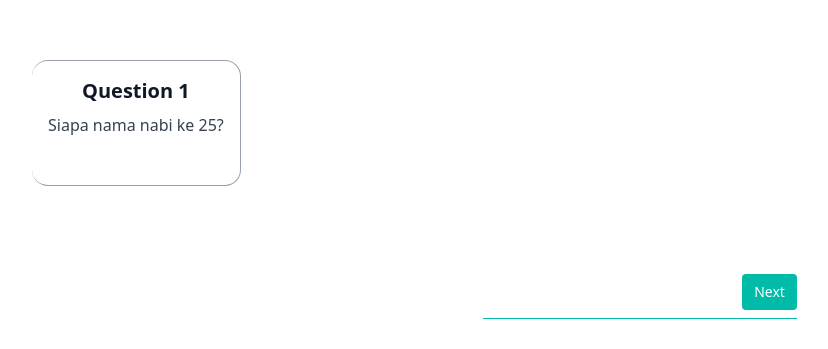
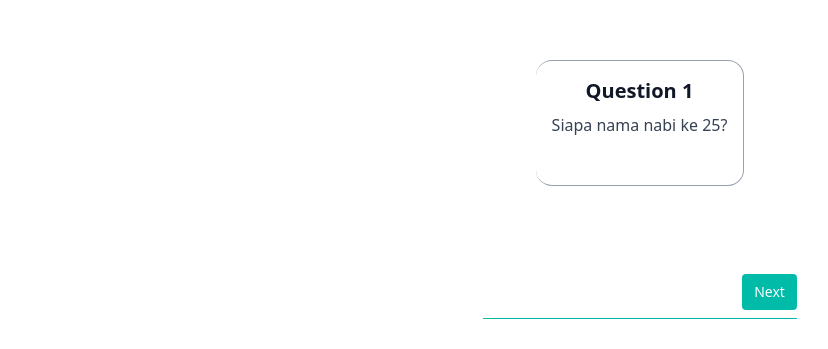
Before and after one commit to bsnh25/trivia-web, a React (Vite) app: page / in a window 1280 px wide. Shown: the part 243-592 px from the top of the page, without its empty margins (0-828 px from the left). Built offline with nearby package versions, Linux system fonts and the light colour scheme.

Commit message:
view oke 2

```diff
--- a/src/TriviaApp.jsx
+++ b/src/TriviaApp.jsx
@@ -46,6 +46,7 @@ const TriviaApp = () => {
     }
     setNumber(number + 1);
     setQuestion(quiz[number - 1]);
+    setAnswer("");
     console.log(question);
   }
 
--- a/src/components/FormQuestion.jsx
+++ b/src/components/FormQuestion.jsx
@@ -5,7 +5,7 @@ const FormQuestion = ({ question, number }) => {
   console.log("ini adalah number", number);
 
   return (
-    <div className="max-w-sm w-full lg:max-w-full lg:flex pb-20">
+    <div className="max-w-sm w-full lg:max-w-full lg:flex pb-20 justify-center">
       <div className="border border-gray-400 lg:border-l-0 lg:border-t lg:border-gray-400 bg-white rounded-2xl p-4 flex flex-col leading-normal">
         <div className="mb-8">
           <div className="text-gray-900 font-bold text-xl mb-2">
```
